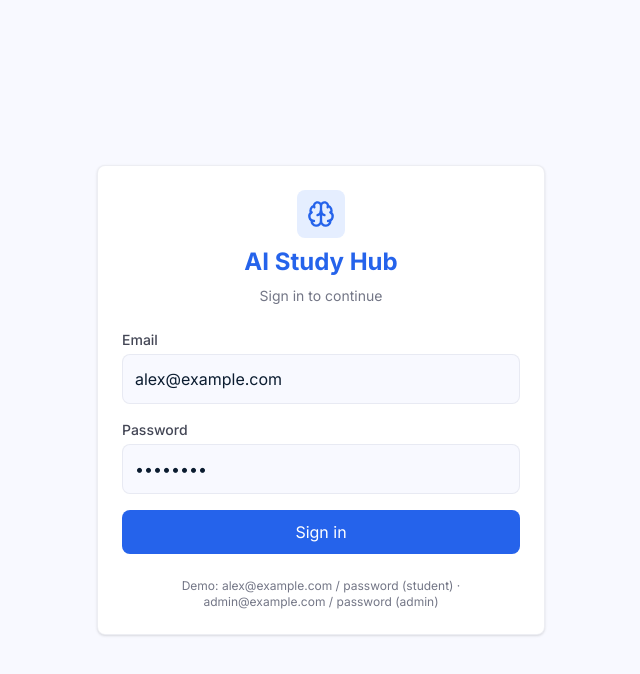
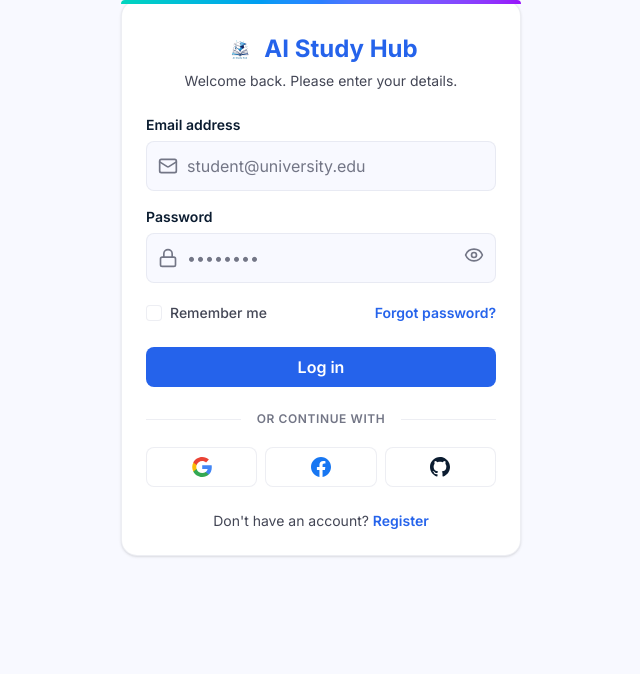
Before and after one commit to huynhduybinh24/SWP391_AIStudyHub, a React (Vite) app in the folder FrontEnd/: page /login in a window 1280 px wide. Shown: the top 674 px of the page, without its empty margins (319-959 px from the left). Built offline with nearby package versions, Linux system fonts and the light colour scheme; no server answers.

Commit message:
feat: implement authentication module including login form, hook, service, store, and landing page foundation

```diff
--- a/FrontEnd/src/features/auth/components/LoginForm.tsx
+++ b/FrontEnd/src/features/auth/components/LoginForm.tsx
@@ -1,33 +1,85 @@
+import { useState } from 'react'
 import { useForm } from 'react-hook-form'
 import { zodResolver } from '@hookform/resolvers/zod'
-import { Brain } from 'lucide-react'
+import { Mail, Lock, Eye, EyeOff } from 'lucide-react'
 import { Button } from '@/components/ui/Button'
 import { Input } from '@/components/ui/Input'
-import { Card, CardContent } from '@/components/ui/Card'
+import { Checkbox } from '@/components/ui/Checkbox'
 import { loginSchema, type LoginFormValues } from '@/features/auth/schemas/loginSchema'
 import { useLogin } from '@/features/auth/hooks/useLogin'
 
+// Social Login Icon Components
+function GoogleIcon() {
+  return (
+    <svg viewBox="0 0 24 24" width="20" height="20" xmlns="http://www.w3.org/2000/svg">
+      <g transform="matrix(1, 0, 0, 1, 27.009001, -39.238598)">
+        <path fill="#4285F4" d="M -3.264 51.509 C -3.264 50.719 -3.334 49.969 -3.454 49.239 L -14.754 49.239 L -14.754 53.749 L -8.284 53.749 C -8.574 55.229 -9.424 56.479 -10.684 57.329 L -10.684 60.329 L -6.824 60.329 C -4.564 58.239 -3.264 55.159 -3.264 51.509 Z"/>
+        <path fill="#34A853" d="M -14.754 63.239 C -11.514 63.239 -8.804 62.159 -6.824 60.329 L -10.684 57.329 C -11.764 58.049 -13.134 58.489 -14.754 58.489 C -17.884 58.489 -20.534 56.379 -21.484 53.529 L -25.464 53.529 L -25.464 56.619 C -23.494 60.539 -19.444 63.239 -14.754 63.239 Z"/>
+        <path fill="#FBBC05" d="M -21.484 53.529 C -21.734 52.809 -21.864 52.039 -21.864 51.239 C -21.864 50.439 -21.724 49.669 -21.484 48.949 L -21.484 45.859 L -25.464 45.859 C -26.284 47.479 -26.754 49.299 -26.754 51.239 C -26.754 53.179 -26.284 54.999 -25.464 56.619 L -21.484 53.529 Z"/>
+        <path fill="#EA4335" d="M -14.754 43.989 C -12.984 43.989 -11.404 44.599 -10.154 45.789 L -6.734 42.369 C -8.804 40.429 -11.514 39.239 -14.754 39.239 C -19.444 39.239 -23.494 41.939 -25.464 45.859 L -21.484 48.949 C -20.534 46.099 -17.884 43.989 -14.754 43.989 Z"/>
+      </g>
+    </svg>
+  )
+}
+
+function FacebookIcon() {
+  return (
+    <svg viewBox="0 0 24 24" width="20" height="20" xmlns="http://www.w3.org/2000/svg" fill="#1877F2">
+      <path d="M24 12.073c0-6.627-5.373-12-12-12s-12 5.373-12 12c0 5.99 4.388 10.954 10.125 11.854v-8.385H7.078v-3.469h3.047V9.43c0-3.007 1.792-4.669 4.533-4.669 1.312 0 2.686.235 2.686.235v2.953H15.83c-1.491 0-1.956.925-1.956 1.874v2.25h3.328l-.532 3.469h-2.796v8.385C19.612 23.027 24 18.062 24 12.073z"/>
+    </svg>
+  )
+}
+
+function GithubIcon() {
+  return (
+    <svg viewBox="0 0 24 24" width="20" height="20" xmlns="http://www.w3.org/2000/svg" fill="currentColor">
+      <path d="M12 0c-6.626 0-12 5.373-12 12 0 5.302 3.438 9.8 8.207 11.387.599.111.793-.261.793-.577v-2.234c-3.338.726-4.033-1.416-4.033-1.416-.546-1.387-1.333-1.756-1.333-1.756-1.089-.745.083-.729.083-.729 1.205.084 1.839 1.237 1.839 1.237 1.07 1.834 2.807 1.304 3.492.997.107-.775.418-1.305.762-1.604-2.665-.305-5.467-1.334-5.467-5.931 0-1.311.469-2.381 1.236-3.221-.124-.303-.535-1.524.117-3.176 0 0 1.008-.322 3.301 1.23.957-.266 1.983-.399 3.003-.404 1.02.005 2.047.138 3.006.404 2.291-1.552 3.297-1.23 3.297-1.23.653 1.653.242 2.874.118 3.176.77.84 1.235 1.911 1.235 3.221 0 4.609-2.807 5.624-5.479 5.921.43.372.823 1.102.823 2.222v3.293c0 .319.192.694.801.576 4.765-1.589 8.199-6.086 8.199-11.386 0-6.627-5.373-12-12-12z"/>
+    </svg>
+  )
+}
+
 export function LoginForm() {
   const login = useLogin()
+  const [showPassword, setShowPassword] = useState(false)
   const {
     register,
     handleSubmit,
     formState: { errors },
   } = useForm<LoginFormValues>({
     resolver: zodResolver(loginSchema),
-    defaultValues: { email: 'alex@example.com', password: 'password' },
+    defaultValues: { email: '', password: '' },
   })
 
+  // Thực tế: Redirect thẳng tới các trang đăng nhập của Google/Facebook/Github
+  const handleRealSocialLogin = (provider: 'google' | 'facebook' | 'github') => {
+    // Chỉnh sửa callback URI tùy thuộc vào thiết lập backend của bạn
+    const redirectUri = encodeURIComponent(window.location.origin + '/auth/callback')
+
+    if (provider === 'google') {
+      const clientId = import.meta.env.VITE_GOOGLE_CLIENT_ID || '123456789-dummy.apps.googleusercontent.com'
+      // Thêm prompt=select_account để ép Google luôn hiện bảng chọn tài khoản
+      window.location.href = `https://accounts.google.com/o/oauth2/v2/auth?client_id=${clientId}&redirect_uri=${redirectUri}&response_type=code&scope=email%20profile&prompt=select_account`
+    } else if (provider === 'facebook') {
+      const clientId = import.meta.env.VITE_FACEBOOK_CLIENT_ID || '123456789012345'
+      window.location.href = `https://www.facebook.com/v12.0/dialog/oauth?client_id=${clientId}&redirect_uri=${redirectUri}&scope=email,public_profile`
+    } else if (provider === 'github') {
+      const clientId = import.meta.env.VITE_GITHUB_CLIENT_ID || 'Iv1.dummy1234567890'
+      window.location.href = `https://github.com/login/oauth/authorize?client_id=${clientId}&redirect_uri=${redirectUri}&scope=user:email`
+    }
+  }
+
   return (
-    <div className="flex min-h-full items-center justify-center bg-surface p-6">
-      <Card className="w-full max-w-md">
-        <CardContent className="space-y-6">
-          <div className="flex flex-col items-center gap-2 text-center">
-            <div className="flex size-12 items-center justify-center rounded-lg bg-icon-bg text-primary">
-              <Brain className="size-7" />
+    <div className="w-full max-w-[400px] mx-auto relative">
+      {/* Top subtle gradient border */}
+      <div className="absolute top-0 left-0 right-0 h-1 bg-gradient-to-r from-teal-400 via-blue-500 to-purple-600 rounded-t-2xl z-10"></div>
+
+      <div className="bg-white rounded-2xl shadow-sm border border-border p-6 pt-8">
+        <div className="flex flex-col items-center gap-1.5 text-center mb-6">
+          <div className="flex items-center justify-center gap-2">
+            <img src="/logo.png" alt="Logo" className="w-8 h-8 object-contain" />
+            <h1 className="text-2xl font-bold text-primary">AI Study Hub</h1>
           </div>
-            <h1 className="text-2xl font-bold text-primary">AI Study Hub</h1>
-            <p className="text-sm text-muted">Sign in to continue</p>
+          <p className="text-sm text-body">Welcome back. Please enter your details.</p>
         </div>
 
         <form
@@ -35,37 +87,103 @@ export function LoginForm() {
           onSubmit={handleSubmit((values) => login.mutate(values))}
         >
           <div>
-              <label className="mb-1 block text-sm font-medium text-body" htmlFor="email">
-                Email
+            <label className="mb-1.5 block text-sm font-semibold text-foreground" htmlFor="email">
+              Email address
             </label>
-              <Input id="email" type="email" error={errors.email?.message} {...register('email')} />
+            <Input
+              id="email"
+              type="email"
+              placeholder="student@university.edu"
+              startIcon={<Mail className="w-5 h-5 text-muted" />}
+              error={errors.email?.message}
+              {...register('email')}
+            />
           </div>
           <div>
-              <label className="mb-1 block text-sm font-medium text-body" htmlFor="password">
+            <label className="mb-1.5 block text-sm font-semibold text-foreground" htmlFor="password">
               Password
             </label>
             <Input
               id="password"
-                type="password"
+              type={showPassword ? "text" : "password"}
+              placeholder="••••••••"
+              startIcon={<Lock className="w-5 h-5 text-muted" />}
+              endIcon={
+                <button
+                  type="button"
+                  onClick={() => setShowPassword(!showPassword)}
+                  className="focus:outline-none hover:text-foreground transition-colors"
+                >
+                  {showPassword ? <EyeOff className="w-5 h-5" /> : <Eye className="w-5 h-5" />}
+                </button>
+              }
               error={errors.password?.message}
               {...register('password')}
             />
           </div>
+
+          <div className="flex items-center justify-between pt-1">
+            <Checkbox id="remember" label="Remember me" />
+            <a href="#" className="text-sm font-semibold text-primary hover:underline">
+              Forgot password?
+            </a>
+          </div>
+
           {login.isError ? (
-              <p className="text-sm text-danger">
+            <p className="text-sm text-danger text-center">
               {login.error instanceof Error ? login.error.message : 'Login failed'}
             </p>
           ) : null}
-            <Button type="submit" className="w-full" disabled={login.isPending}>
-              {login.isPending ? 'Signing in...' : 'Sign in'}
+
+          <Button type="submit" className="w-full h-10 text-base font-semibold mt-2" disabled={login.isPending}>
+            {login.isPending ? 'Logging in...' : 'Log in'}
           </Button>
         </form>
 
-          <p className="text-center text-xs text-muted">
-            Demo: alex@example.com / password (student) · admin@example.com / password (admin)
+        <div className="mt-6">
+          <div className="relative flex items-center mb-5">
+            <div className="flex-grow border-t border-border"></div>
+            <span className="flex-shrink-0 mx-4 text-xs font-semibold text-muted uppercase tracking-wider">
+              Or continue with
+            </span>
+            <div className="flex-grow border-t border-border"></div>
+          </div>
+
+          <div className="grid grid-cols-3 gap-2">
+            <Button
+              type="button"
+              variant="secondary"
+              className="h-10"
+              onClick={() => handleRealSocialLogin('google')}
+            >
+              <GoogleIcon />
+            </Button>
+            <Button
+              type="button"
+              variant="secondary"
+              className="h-10"
+              onClick={() => handleRealSocialLogin('facebook')}
+            >
+              <FacebookIcon />
+            </Button>
+            <Button
+              type="button"
+              variant="secondary"
+              className="h-10"
+              onClick={() => handleRealSocialLogin('github')}
+            >
+              <GithubIcon />
+            </Button>
+          </div>
+        </div>
+
+        <p className="mt-6 text-center text-sm text-body">
+          Don't have an account?{' '}
+          <a href="#" className="font-semibold text-primary hover:underline">
+            Register
+          </a>
         </p>
-        </CardContent>
-      </Card>
+      </div>
     </div>
   )
 }
```
Lines whose indentation alone changed are shown as unchanged.
